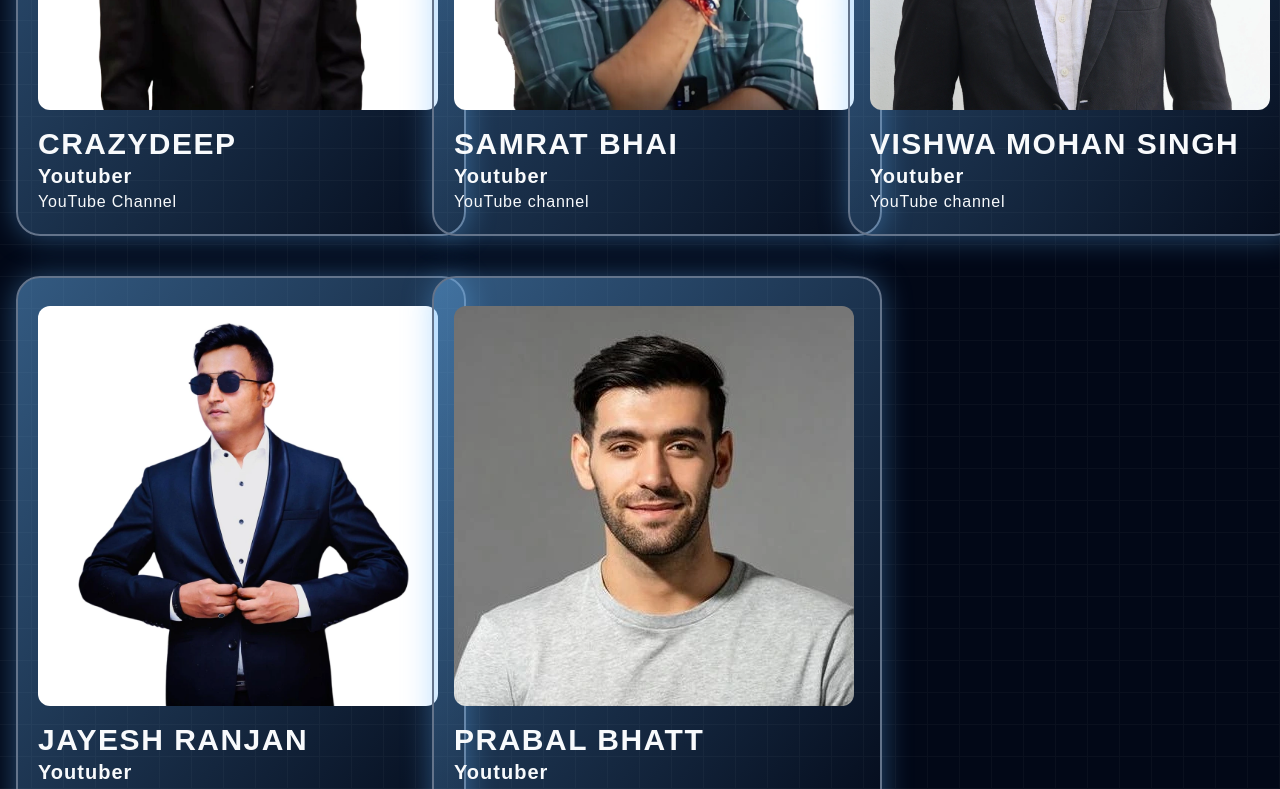
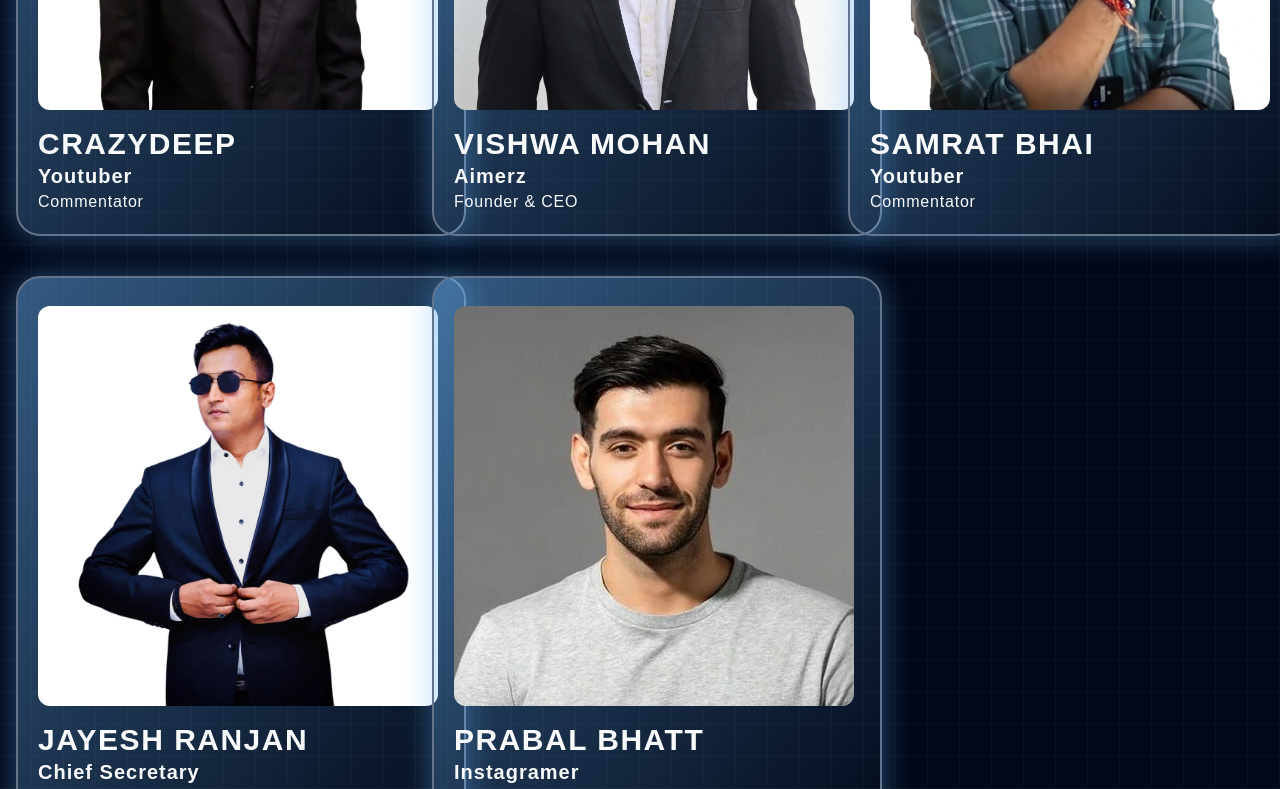
Before and after one commit to mainishanhoon/pivotperspective, a Next.js app: page / in a window 1280 px wide. Shown: the part 1260-2049 px from the top of the page. Built offline with nearby package versions, Linux system fonts and the light colour scheme; a web font is replaced by a local one.

Commit message:
updated guest card

```diff
--- a/app/page.tsx
+++ b/app/page.tsx
@@ -79,36 +79,41 @@ export default function Hero() {
       >
         <div className="relative h-full w-full bg-grid-white/[0.03]">
           <p className="pt-10 text-center text-6xl font-bold">Our Guests</p>
-          <div id="cards" className="grid lg:grid-cols-2 xl:grid-cols-3 px-4">
+          <div id="cards" className="grid px-4 lg:grid-cols-2 xl:grid-cols-3">
             <GuestCard
               name="CrazyDeep"
               designation="Youtuber"
-              description="YouTube Channel"
+              description="Commentator"
               imageSrc="/Crazydeep.webp"
+              link="https://www.youtube.com/@crazydeep07"
+            />
+            <GuestCard
+              name="Vishwa Mohan"
+              designation="Aimerz"
+              description="Founder & CEO"
+              imageSrc="/Vishwa.webp"
+              link="https://www.linkedin.com/in/vishwa-mohan/?originalSubdomain=in"
             />
             <GuestCard
               name="Samrat Bhai"
               designation="Youtuber"
-              description="YouTube channel"
+              description="Commentator"
               imageSrc="/Samrat.webp"
-            />
-            <GuestCard
-              name="Vishwa Mohan Singh"
-              designation="Youtuber"
-              description="YouTube channel"
-              imageSrc="/Vishwa.webp"
+              link="https://www.youtube.com/@SAMRATBHAI"
             />
             <GuestCard
               name="Jayesh Ranjan"
-              designation="Youtuber"
-              description="YouTube channel"
+              designation="Chief Secretary"
+              description="Govt. of Telangana"
               imageSrc="/Jayesh.webp"
+              link="https://www.linkedin.com/in/jayesh-ranjan-37415963/?originalSubdomain=in"
             />
             <GuestCard
               name="Prabal Bhatt"
-              designation="Youtuber"
-              description="YouTube channel"
+              designation="Instagramer"
+              description="Content Creator"
               imageSrc="/Prabal.webp"
+              link="https://www.instagram.com/prabalbhatt16"
             />
           </div>
         </div>
--- a/components/GuestCard.tsx
+++ b/components/GuestCard.tsx
@@ -1,4 +1,5 @@
 import Image from 'next/image';
+import Link from 'next/link';
 
 interface GuestCardProps {
   imageSrc: string;
@@ -6,6 +7,7 @@ interface GuestCardProps {
   designation: string;
   description: string;
   altText?: string;
+  link: string;
 }
 
 export default function GuestCard({
@@ -14,8 +16,10 @@ export default function GuestCard({
   designation,
   description,
   altText,
+  link,
 }: GuestCardProps) {
   return (
+    <Link href={link} target="_blank" className="cursor-pointer">
       <div className="mx-auto mt-10 flex flex-col gap-2 rounded-3xl border-2 border-slate-500 bg-gradient-to-br from-[#6dbbff75] to-[#6dbbff05] p-5 shadow-[0_1px_30px_rgba(98,182,255,0.4)] hover:from-blue-500 hover:to-purple-700 md:w-[450px]">
         <div className="overflow-visible py-2">
           <Image
@@ -35,5 +39,6 @@ export default function GuestCard({
           <p className="text-default-500 tracking-wider">{description}</p>
         </div>
       </div>
+    </Link>
   );
 }
```
Lines whose indentation alone changed are shown as unchanged.
